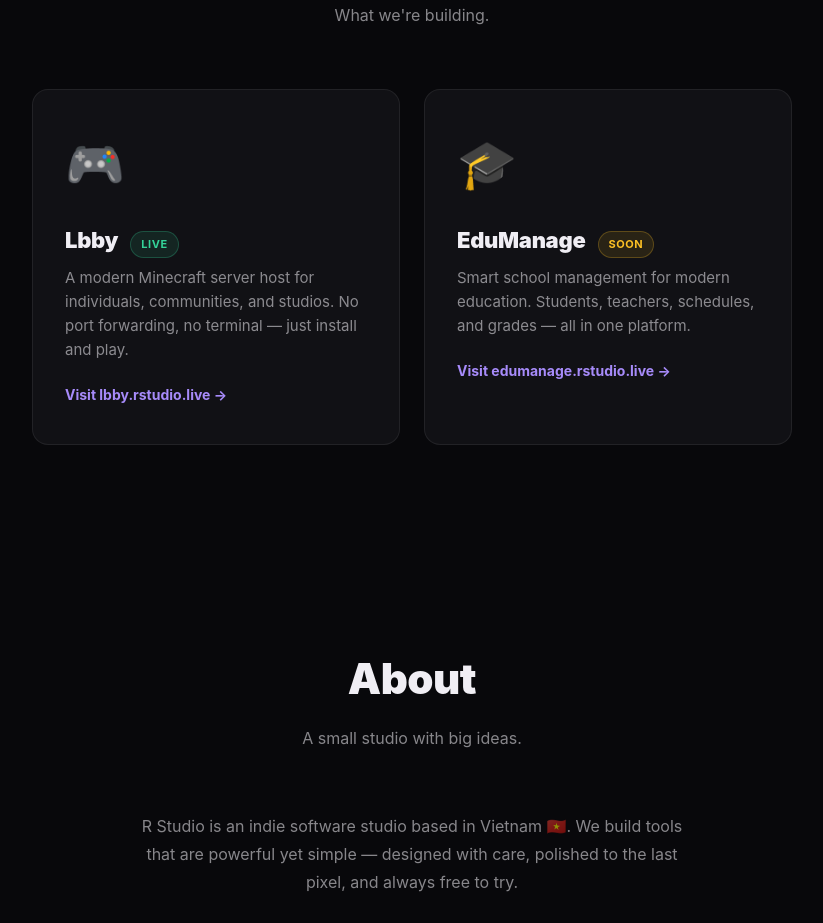
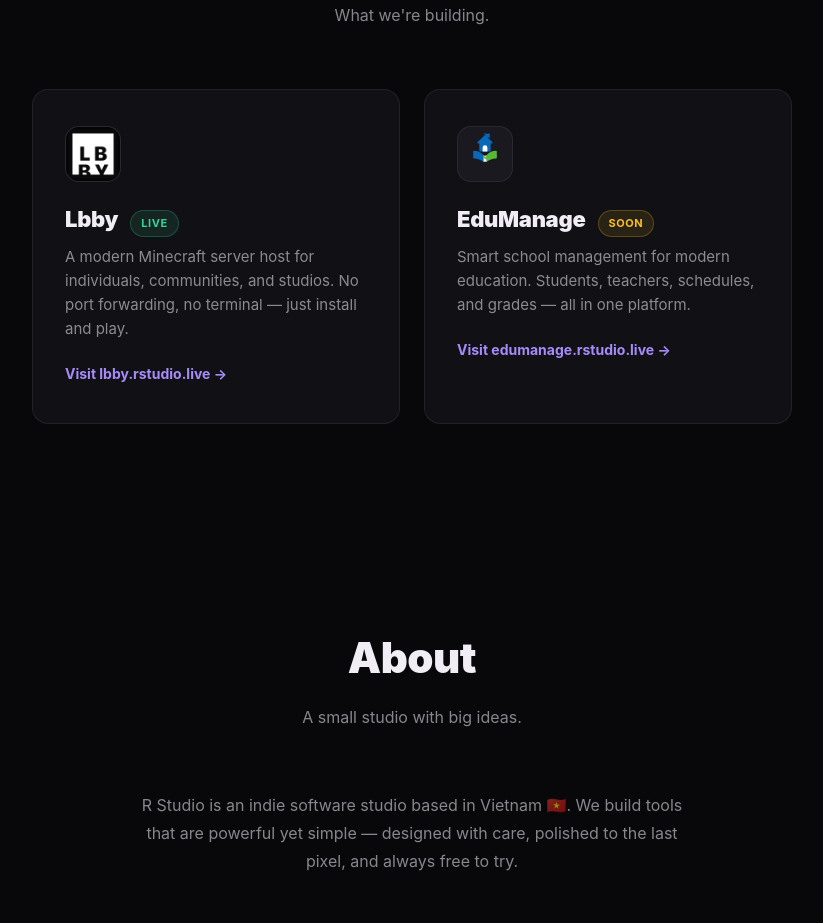
Before and after one commit to aindrewkwk/lbby-license-generator, a plain HTML site: page index.html in a window 1280 px wide. Shown: the part 978-1901 px from the top of the page, without its empty margins (228-1051 px from the left). Drawn offline with Linux system fonts and the light colour scheme.

Commit message:
feat: replace product emojis with official logos
- Add edumanage-icon.svg to assets (from edumanage-site)
- Replace 🎮 emoji with Lbby app icon image
- Replace 🎓 emoji with official EduManage SVG icon
- Update CSS: replace .product-emoji with .product-icon container
- Both product cards now use proper <img> tags with rounded icon containers

```diff
--- a/index.html
+++ b/index.html
@@ -41,7 +41,23 @@
       box-shadow: var(--shadow-md), 0 0 0 1px rgba(124,58,237,0.08);
     }
     .product-card:hover::before { opacity: 1; }
-    .product-card .product-emoji { font-size: 48px; margin-bottom: 20px; display: block; }
+    .product-card .product-icon {
+      width: 56px;
+      height: 56px;
+      margin-bottom: 20px;
+      border-radius: 14px;
+      overflow: hidden;
+      display: flex;
+      align-items: center;
+      justify-content: center;
+      background: var(--bg-elevated);
+      border: 1px solid var(--border);
+    }
+    .product-card .product-icon img {
+      width: 100%;
+      height: 100%;
+      object-fit: contain;
+    }
     .product-card h3 { font-size: 22px; font-weight: 900; margin-bottom: 8px; letter-spacing: -0.3px; }
     .product-card p { font-size: 15px; color: var(--text-muted); line-height: 1.6; margin-bottom: 20px; }
     .product-card .product-link {
@@ -102,14 +118,18 @@
     <div class="products-grid">
 
       <a href="https://lbby.rstudio.live" class="product-card">
-        <span class="product-emoji">🎮</span>
+        <div class="product-icon">
+          <img src="assets/lbby-app-icon-square.png" alt="Lbby">
+        </div>
         <h3>Lbby <span class="badge badge-live">Live</span></h3>
         <p>A modern Minecraft server host for individuals, communities, and studios. No port forwarding, no terminal — just install and play.</p>
         <span class="product-link">Visit lbby.rstudio.live →</span>
       </a>
 
       <a href="https://edumanage.rstudio.live" class="product-card">
-        <span class="product-emoji">🎓</span>
+        <div class="product-icon">
+          <img src="assets/edumanage-icon.svg" alt="EduManage">
+        </div>
         <h3>EduManage <span class="badge badge-soon">Soon</span></h3>
         <p>Smart school management for modern education. Students, teachers, schedules, and grades — all in one platform.</p>
         <span class="product-link">Visit edumanage.rstudio.live →</span>
```
Also changed, not shown: assets/edumanage-icon.svg (added).
